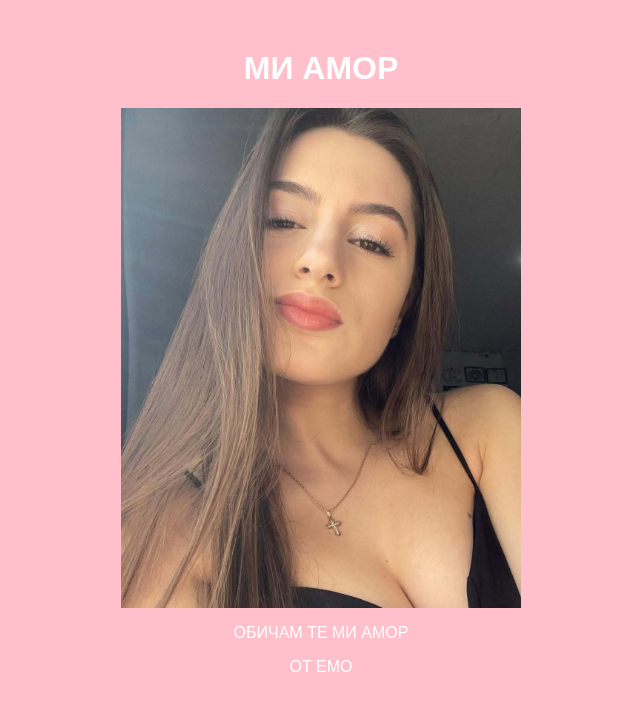
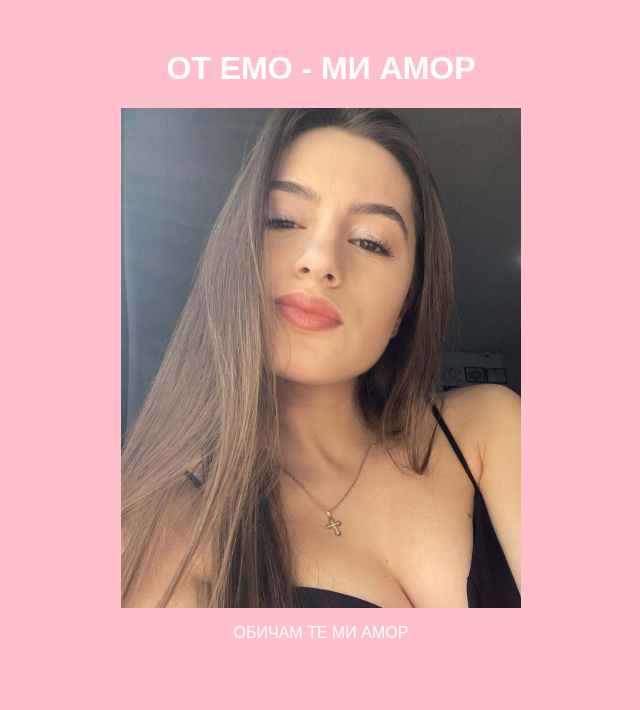
Before and after one commit to emil3714/obi4amvanesa, a plain HTML site: page index.html in a window 1280 px wide. Shown: the whole page, without its empty margins (319-959 px from the left). Drawn offline with Linux system fonts and the light colour scheme.

Commit message:
Update index.html

```diff
--- a/index.html
+++ b/index.html
@@ -3,15 +3,14 @@
 <head>
     <meta charset="UTF-8">
     <meta name="viewport" content="width=device-width, initial-scale=1.0">
-    <title>MI AMORRR</title>
+    <title>MI AMOR</title>
     <link rel="stylesheet" href="styles.css">
 </head>
 <body>
     <div class="container">
-        <h1 class="texto-rosa">МИ АМОР</h1>
+        <h1 class="texto-rosa">ОТ ЕМО - МИ АМОР</h1>
         <img src="vane.jpg" alt="Imagen de ejemplo" class="imagen-centrada">
         <p class="texto-rosa">ОБИЧАМ ТЕ МИ АМОР</p>
-        <p class="texto-rosa">ОТ ЕМО</p>
     </div>
 </body>
 </html>
```
